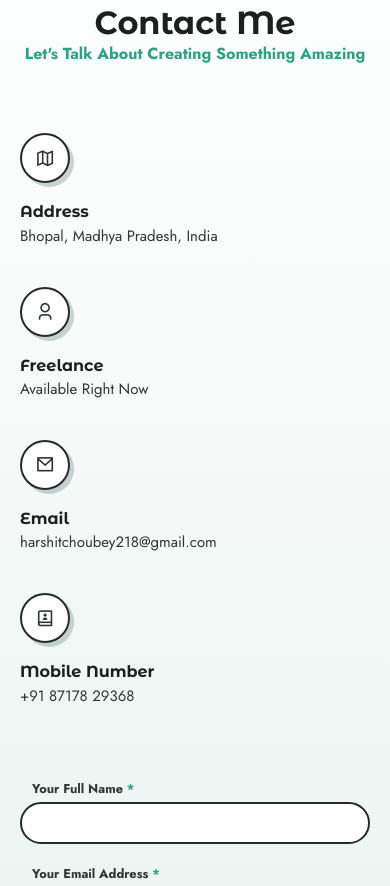
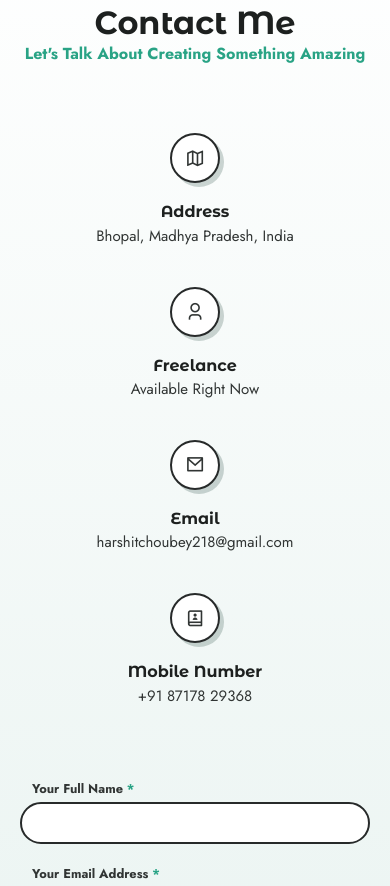
Before and after one commit to aparnabirle/harshit_edits, a plain HTML site: page index.html in a window 390 px wide. Shown: the part 9452-10338 px from the top of the page. Drawn offline with nearby package versions, Linux system fonts and the light colour scheme.

Commit message:
Add files via upload

```diff
--- a/styles.css
+++ b/styles.css
@@ -1446,10 +1446,14 @@ transition: transform 0.3s var(--transition);
     line-height: 1.4;
   }
 
+  .contact-icon {
+    justify-items: center;
+  }
+
   .contact-card {
     row-gap: 1rem;
-    justify-items: start;
-    text-align: start;
+    justify-items: center;
+    text-align: center;
   }
 
   .contact-title {
```
